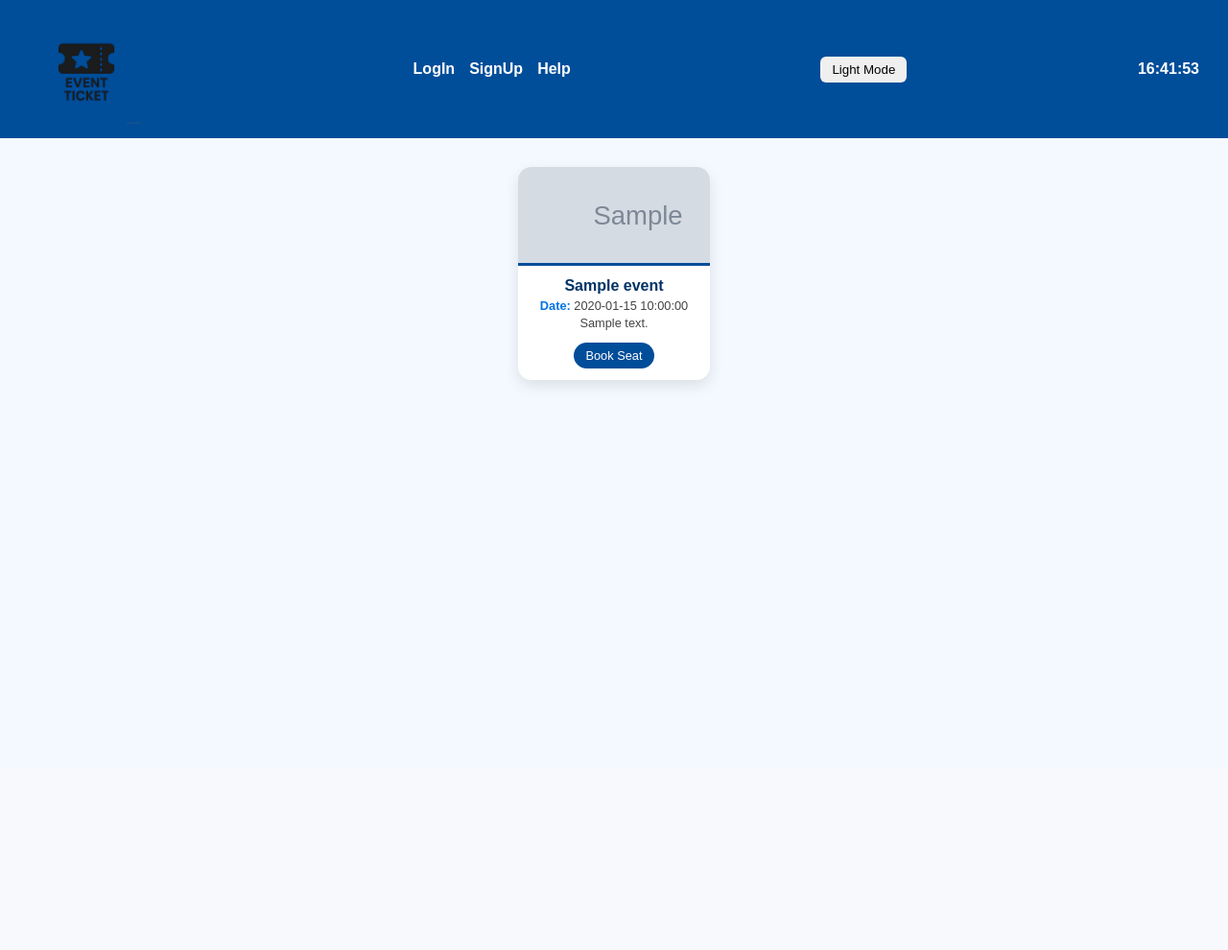
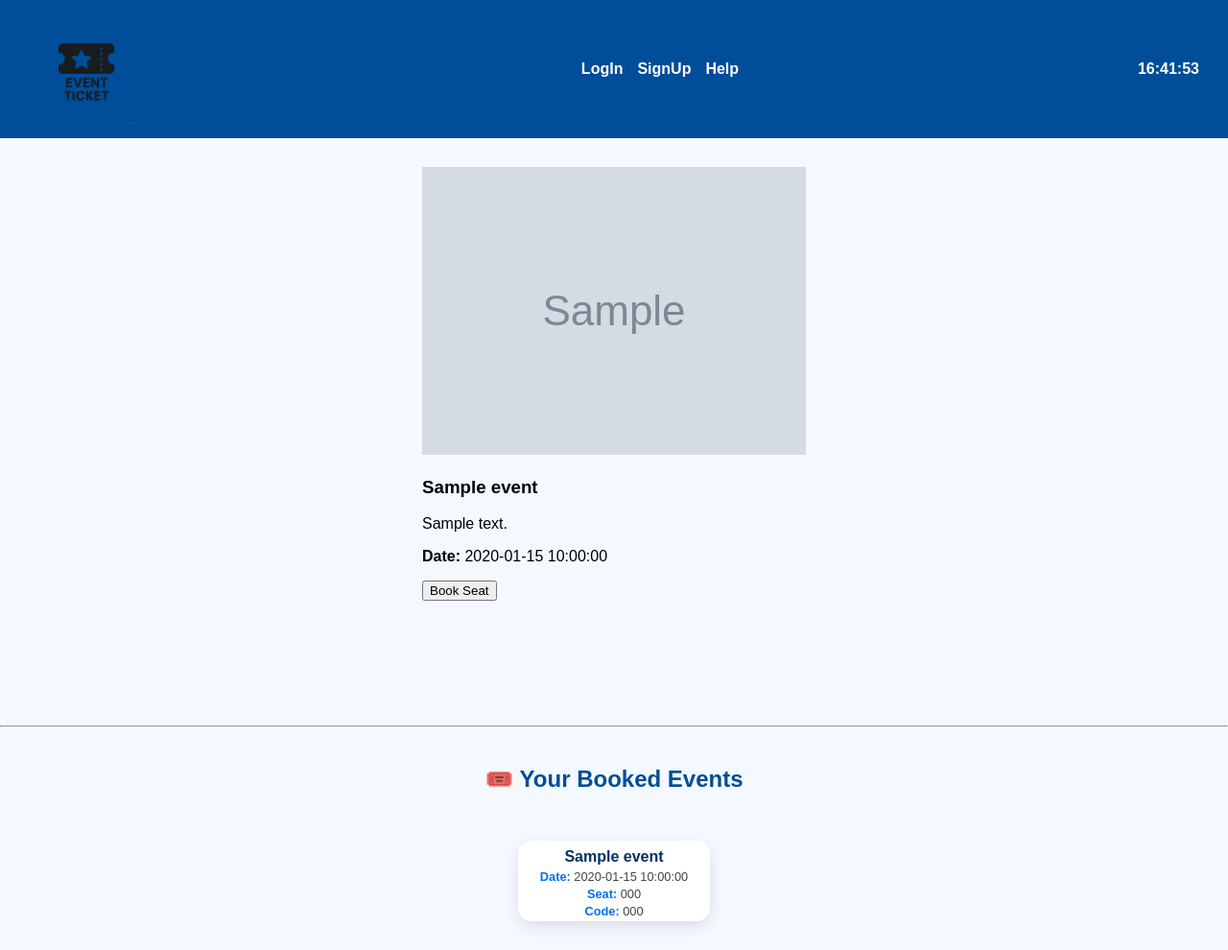
Before and after one commit to Feu29/WAD-Project-EventTickets, a PHP site: page /main.php in a window 1280 px wide. Shown: the whole page at 96% size. Before the commit the page ends 404 px from the top, so only its background shows below. Run offline with PHP 8.4, Linux system fonts and the light colour scheme; the visitor is signed in with stand-in values (Sample User, id 1); tables that the repository leaves empty or names only in its code hold one stand-in row (values such as "Sample post"); grey boxes marked "Sample" are stand-in pictures.

Commit message:
Update main.php

```diff
--- a/main.php
+++ b/main.php
@@ -1,6 +1,7 @@
 <?php
 session_start();
 
+// Make sure user is logged in
 if (!isset($_SESSION['email'])) {
     header("Location: logIn.php");
     exit;
@@ -8,6 +9,7 @@ if (!isset($_SESSION['email'])) {
 
 $user_email = $_SESSION['email'];
 
+// Database connection
 $servername = "localhost";
 $username = "root";
 $password = "";
@@ -18,6 +20,7 @@ if ($conn->connect_error) {
     die("Connection failed: " . $conn->connect_error);
 }
 
+// Handle booking
 if (isset($_POST['book_event'])) {
     $event_id = intval($_POST['event_id']);
     $booking_code = strtoupper(substr(md5(uniqid(rand(), true)), 0, 8));
@@ -26,18 +29,30 @@ if (isset($_POST['book_event'])) {
     $stmt->bind_param("sis", $user_email, $event_id, $booking_code);
     $stmt->execute();
     $stmt->close();
+
+    // Send email
+    $subject = "Your Booking Code";
+    $message = "Thank you for booking!\nYour booking code for the event is: $booking_code";
+    $headers = "From: noreply@universityevents.com";
+
+    mail($user_email, $subject, $message, $headers);
+
+    echo "<script>alert('Booking successful! Check your email for the code.');</script>";
 }
 
 // Fetch events
 $sql = "SELECT * FROM events ORDER BY event_date ASC";
 $result = $conn->query($sql);
+
 if (!$result) {
     die("Query failed: " . $conn->error);
 }
+
 if ($result->num_rows === 0) {
     die("No events found in the database.");
 }
 
+// Store events in array
 $events = [];
 while ($row = $result->fetch_assoc()) {
     $events[] = $row;
@@ -45,45 +60,105 @@ while ($row = $result->fetch_assoc()) {
 
 $conn->close();
 ?>
+
 <!DOCTYPE html>
 <html lang="en">
 <head>
 <meta charset="UTF-8">
-  <meta name="viewport" content="width=device-width, initial-scale=1.0">
 <title>University Event Ticketing</title>
 <link rel="stylesheet" href="blues.css">
 </head>
 <body>
 
+<!-- Header -->
 <div class="header">
     <img src="logo.png" alt="logo" width="120">
     <ul>
-      <li><a href="logIn.html">LogIn</a></li>
-      <li><a href="signUp.html">SignUp</a></li>
+      <li><a href="logIn.php">LogIn</a></li>
+      <li><a href="signUp.php">SignUp</a></li>
       <li><a href="#">Help</a></li>
     </ul>
-
-    <button id="toggleTheme" style="margin-left:20px; padding:6px 12px; border:none; border-radius:6px; cursor:pointer;">
-       Light Mode
-    </button>
-
     <div id="clock"></div>
 </div>
 
+<!-- Events -->
 <div class="row" id="events-container">
 <?php foreach($events as $event): ?>
-      <div class="event-card">
+  <div class="card">
     <img src="<?= htmlspecialchars($event['image_path']) ?>" alt="<?= htmlspecialchars($event['event_name']) ?>">
     <h3><?= htmlspecialchars($event['event_name']) ?></h3>
     <p><?= htmlspecialchars($event['description']) ?></p>
     <p><strong>Date:</strong> <?= htmlspecialchars($event['event_date']) ?></p>
     <form method="POST" action="book.php">
       <input type="hidden" name="event_id" value="<?= $event['id'] ?>">
-          <button type="submit" name="book_event" class="book-btn">Book Seat</button>
+      <button type="submit" name="book_event">Book Seat</button>
     </form>
   </div>
 <?php endforeach; ?>
 </div>
+<?php
+
+
+if (!isset($_SESSION['email'])) {
+    header("Location: login.html");
+    exit;
+}
+
+$user_email = $_SESSION['email'];
+
+$conn = new mysqli("localhost", "root", "", "event_database");
+if ($conn->connect_error) {
+    die("Connection failed: " . $conn->connect_error);
+}
+
+// Success message after booking
+if (isset($_GET['success'])) {
+    echo "<p style='color:green; text-align:center; font-weight:bold;'>🎉 Booking successful! Check your email for the code.</p>";
+}
+
+// Fetch all events for display
+$sql = "SELECT * FROM events ORDER BY event_date ASC";
+$events_result = $conn->query($sql);
+
+// Fetch user bookings
+$bookings_sql = "
+    SELECT e.event_name, e.event_date, b.booking_code, b.seat_number
+    FROM bookings b
+    JOIN events e ON b.event_id = e.id
+    WHERE b.user_email = ?
+    ORDER BY e.event_date ASC
+";
+$stmt = $conn->prepare($bookings_sql);
+$stmt->bind_param("s", $user_email);
+$stmt->execute();
+$bookings_result = $stmt->get_result();
+?>
+
+<div class="row" id="events-container"></div>
+
+<hr style="margin: 40px 0;">
+
+<h2 style="text-align:center; color:#004d99;">🎟️ Your Booked Events</h2>
+<div class="row">
+<?php
+if ($bookings_result->num_rows > 0) {
+    while ($booking = $bookings_result->fetch_assoc()) {
+        echo "
+        <div class='event-card'>
+            <h3>{$booking['event_name']}</h3>
+            <p><strong>Date:</strong> {$booking['event_date']}</p>
+            <p><strong>Seat:</strong> {$booking['seat_number']}</p>
+            <p><strong>Code:</strong> {$booking['booking_code']}</p>
+        </div>
+        ";
+    }
+} else {
+    echo "<p style='text-align:center; color:#555;'>You haven’t booked any events yet.</p>";
+}
+?>
+</div>
+
+
 
 <script src="main.js"></script>
 </body>
```
Lines whose indentation alone changed are shown as unchanged.
